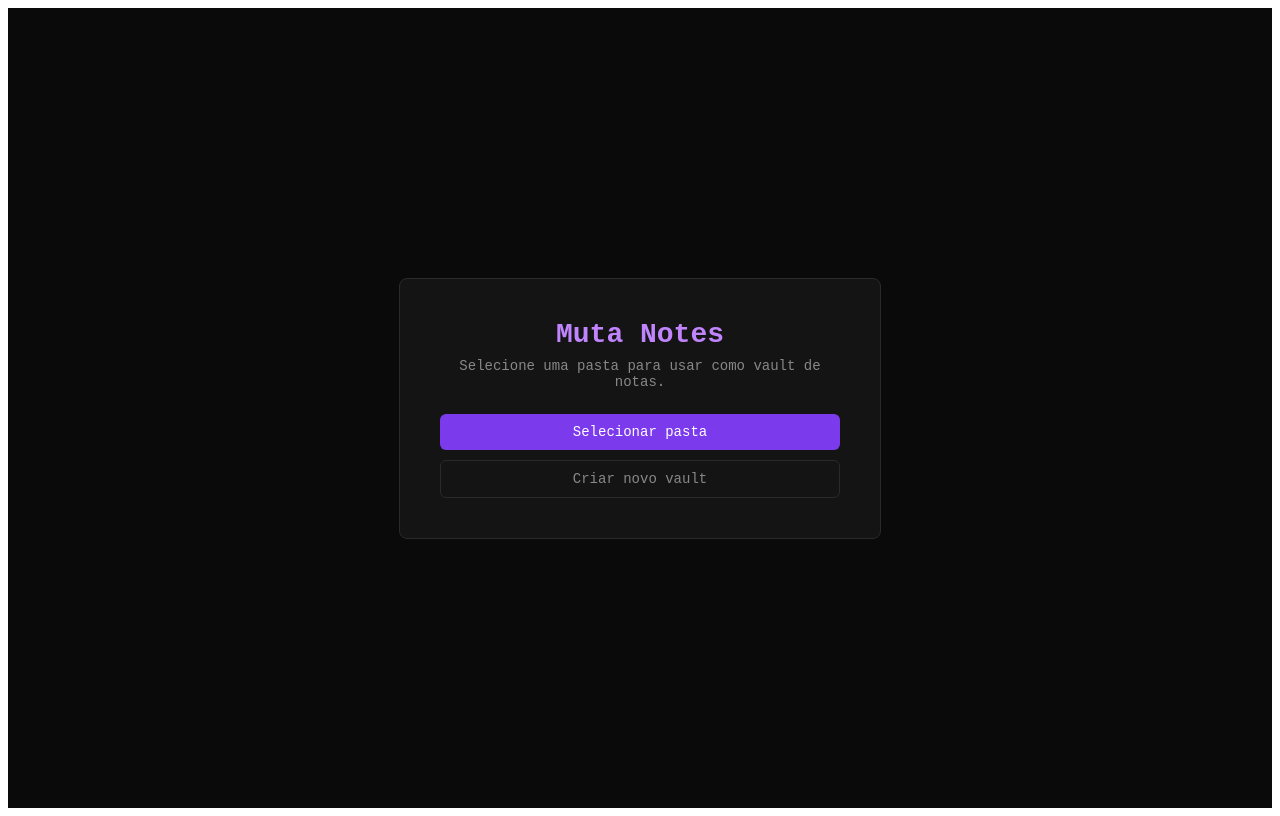
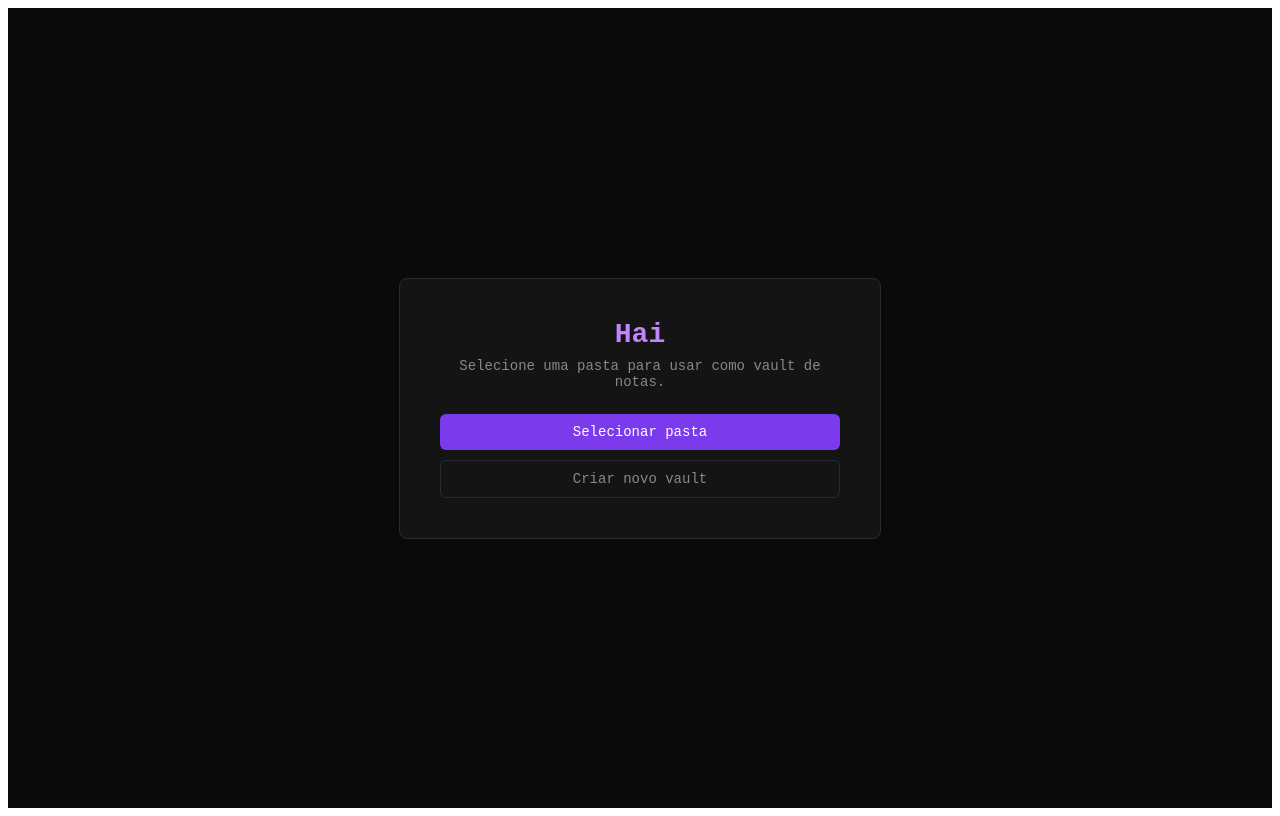
Before and after one commit to gaalv/hai-app, a React (Vite) app: page / in a window 1280 px wide. Both pictures are taken after a click on the button "Reconfigurar vault". Built offline with nearby package versions, Linux system fonts and the light colour scheme.

Commit message:
chore: rename app from Muta Notes to Hai

```diff
--- a/electron-builder.config.ts
+++ b/electron-builder.config.ts
@@ -1,8 +1,8 @@
 import type { Configuration } from 'electron-builder'
 
 const config: Configuration = {
-  appId: 'com.gaalv.muta-notes',
-  productName: 'Muta Notes',
+  appId: 'com.gaalv.hai',
+  productName: 'Hai',
   copyright: 'Copyright © 2025 gaalv',
   directories: {
     buildResources: 'resources',
--- a/package.json
+++ b/package.json
@@ -1,5 +1,5 @@
 {
-  "name": "muta-notes",
+  "name": "hai",
   "version": "0.1.0",
   "description": "Personal markdown note-taking app with GitHub sync",
   "main": "./out/main/index.js",
--- a/src/main/keychain.ts
+++ b/src/main/keychain.ts
@@ -1,6 +1,6 @@
 import keytar from 'keytar'
 
-const SERVICE = 'muta-notes'
+const SERVICE = 'hai'
 
 export async function setPassword(key: string, value: string): Promise<void> {
   await keytar.setPassword(SERVICE, key, value)
--- a/src/main/store.ts
+++ b/src/main/store.ts
@@ -8,7 +8,7 @@ interface StoreSchema {
 }
 
 const store = new Store<StoreSchema>({
-  name: 'muta-notes-config',
+  name: 'hai-config',
   defaults: {
     vaultConfig: null,
     syncConfig: null
--- a/src/renderer/index.html
+++ b/src/renderer/index.html
@@ -2,7 +2,7 @@
 <html>
   <head>
     <meta charset="UTF-8" />
-    <title>Muta Notes</title>
+    <title>Hai</title>
     <meta http-equiv="Content-Security-Policy" content="default-src 'self'; script-src 'self'; style-src 'self' 'unsafe-inline'" />
   </head>
   <body>
--- a/src/renderer/src/components/layout/MainLayout.tsx
+++ b/src/renderer/src/components/layout/MainLayout.tsx
@@ -26,7 +26,7 @@ export function MainLayout(): JSX.Element {
     <div style={{ display: 'flex', flexDirection: 'column', height: '100vh', overflow: 'hidden', background: '#0a0a0a' }}>
       {/* Header */}
       <div style={styles.header}>
-        <span style={styles.appName}>muta notes</span>
+        <span style={styles.appName}>hai</span>
         <div style={{ position: 'relative' }}>
           <SyncStatusBadge onClick={() => setSyncPanelOpen((o) => !o)} />
           {syncPanelOpen && <SyncPanel onClose={() => setSyncPanelOpen(false)} />}
--- a/src/renderer/src/components/vault/OnboardingScreen.tsx
+++ b/src/renderer/src/components/vault/OnboardingScreen.tsx
@@ -34,7 +34,7 @@ export function OnboardingScreen(): JSX.Element {
   return (
     <div style={styles.container}>
       <div style={styles.card}>
-        <h1 style={styles.title}>Muta Notes</h1>
+        <h1 style={styles.title}>Hai</h1>
         <p style={styles.subtitle}>Selecione uma pasta para usar como vault de notas.</p>
 
         {error && <p style={styles.error}>{error}</p>}
```
Also changed, not shown: src/main/ipc/sync.ipc.ts (+4 -4 lines), 1 other file (tests, documents, lock files or other folders).
